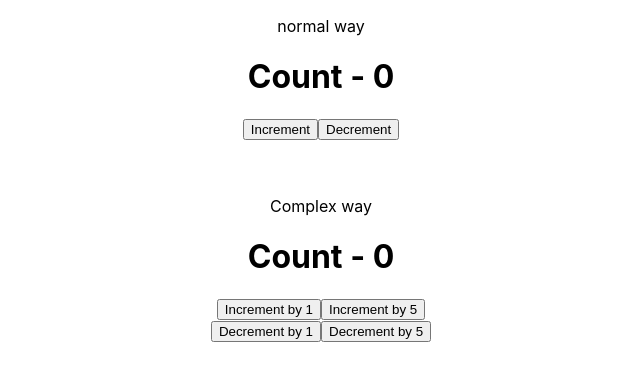
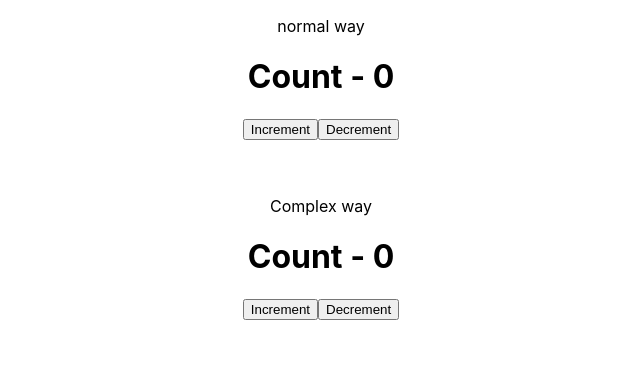
Before and after one commit to FarhanGalib/use-Reducer, a React (Create React App) app: page / in a window 1280 px wide. Shown: the top 380 px of the page, without its empty margins (319-959 px from the left). Built offline with nearby package versions, Linux system fonts and the light colour scheme.

Commit message:
second commit

```diff
--- a/src/components/ComplexCounter.js
+++ b/src/components/ComplexCounter.js
@@ -5,9 +5,9 @@
 const reducer = (state, action) => {
   switch (action.Type) {
     case "increment":
-      return { counter: state.counter + action.value };
+      return { counter: state.counter + 1 };
     case "decrement":
-      return { counter: state.counter - action.value };
+      return { counter: state.counter - 1 };
     default:
       return { counter: state.counter };
   }
@@ -18,20 +18,8 @@
   return (
     <div>
       <h1>Count - {count.counter}</h1>
-
-      <button onClick={() => dispatch({ Type: "increment", value: 1 })}>
-        Increment by 1
-      </button>
-      <button onClick={() => dispatch({ Type: "increment", value: 5 })}>
-        Increment by 5
-      </button>
-      <br />
-      <button onClick={() => dispatch({ Type: "decrement", value: 1 })}>
-        Decrement by 1
-      </button>
-      <button onClick={() => dispatch({ Type: "decrement", value: 5 })}>
-        Decrement by 5
-      </button>
+      <button onClick={() => dispatch({ Type: "increment"})}>Increment</button>
+      <button onClick={() => dispatch({ Type: "decrement" })}>Decrement</button>
     </div>
   );
 };
```
Also changed, not shown: src/components/ComplexCounter2.js (added).
